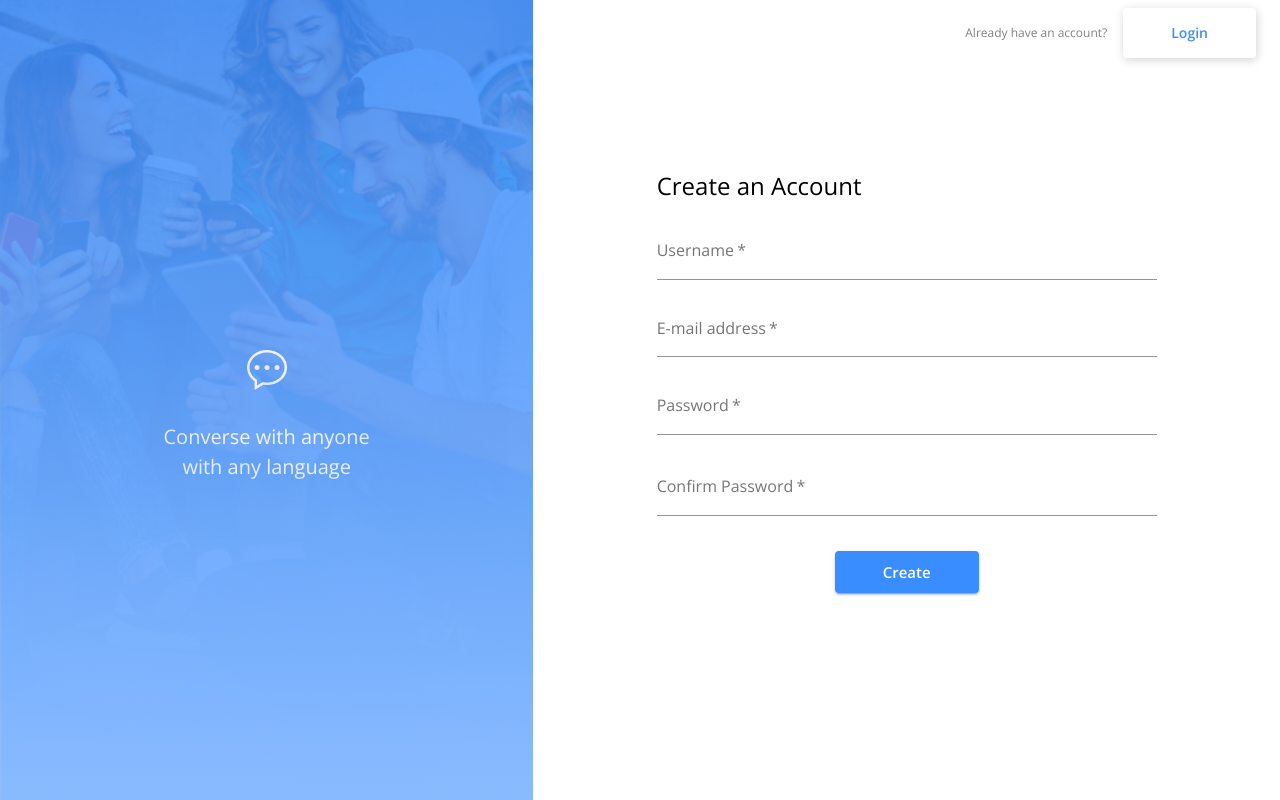
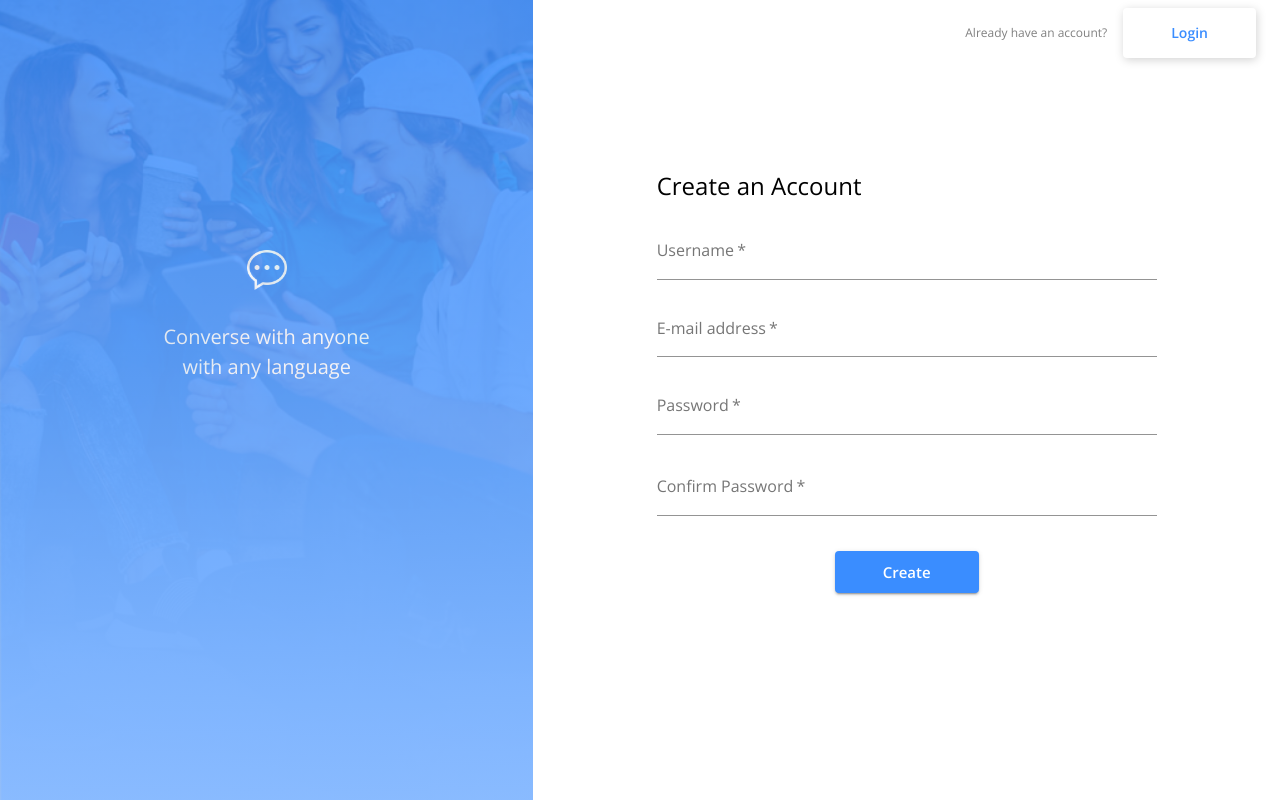
Before and after one commit to deliaconstantino/messenger-app, a React (Create React App) app in the folder client/: page / in a window 1280 px wide. Built offline with nearby package versions, Linux system fonts and the light colour scheme; no server answers.

Commit message:
edit PhraseBox responsive spacing

```diff
--- a/client/src/components/UserAccess/UserAccessTwo.js
+++ b/client/src/components/UserAccess/UserAccessTwo.js
@@ -101,11 +101,12 @@ function UserAccessTwo(props) {
           className={classes.backgroundColor}
         >
         <Hidden smDown>
-          <Grid container spacing={0}
+          <Grid container
+            spacing={0}
             direction="column"
             alignItems="center"
             justify="center"
-            style={{ minHeight: '100vh' }}
+            style={{ minHeight: '75vh', position: 'relative' }}
             >
             <PhraseBox />
           </Grid>
```
